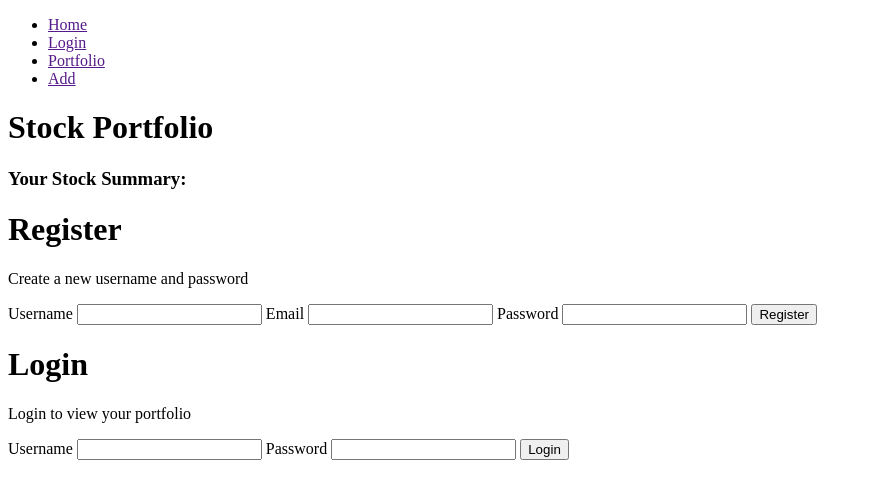
After one commit to Patricia888/pyramid-stocks, a Python web app: template pyramid_stocks/pyramid_stocks/templates/auth.jinja2 in a window 1280 px wide. The commit adds this page. Shown: the top 499 px of the page, without its empty margins (0-872 px from the left). Run offline with Jinja, Linux system fonts and the light colour scheme; the template is opened without the code that fills it, so the values that code supplies are empty.

Commit message:
changing jinja files to use templating

```diff
--- a/pyramid_stocks/pyramid_stocks/routes.py
+++ b/pyramid_stocks/pyramid_stocks/routes.py
@@ -5,4 +5,4 @@ def includeme(config):
     # config.add_route('register', '/register')
     config.add_route('stock', '/stock')
     config.add_route('portfolio', '/portfolio')
-    config.add_route('detail/{symbol}', '/portfolio/{symbol}')
+    config.add_route('detail', '/portfolio/{symbol}')
--- /dev/null
+++ b/pyramid_stocks/pyramid_stocks/static/base.css
@@ -0,0 +1,3 @@
+body {
+    background-color: gray;
+}
--- /dev/null
+++ b/pyramid_stocks/pyramid_stocks/templates/auth.jinja2
@@ -0,0 +1,33 @@
+{% extends "base.jinja2" %}
+
+{% block content %}
+<h1>Register</h1>
+<p>Create a new username and password</p>
+
+<form id="registration-form" method="POST" action="{{request.route_url('auth')}}">
+  <label for="username">Username</label>
+  <input type="text" name="username">
+
+  <label for="email">Email</label>
+  <input type="email" name="email">
+
+  <label for="password">Password</label>
+  <input type="password" name="password">
+
+  <button type="submit">Register</button>
+</form>
+
+<h1>Login</h1>
+<p>Login to view your portfolio</p>
+
+<form id="login-form" method="GET" action="{{request.route_url('auth')}}">
+  <label for="username">Username</label>
+  <input type="text" name="username">
+
+  <label for="password">Password</label>
+  <input type="password" name="password">
+
+  <button type="submit">Login</button>
+</form>
+
+{% endblock content %}
--- a/pyramid_stocks/pyramid_stocks/templates/base.jinja2
+++ b/pyramid_stocks/pyramid_stocks/templates/base.jinja2
@@ -6,25 +6,26 @@
     <meta http-equiv="X-UA-Compatible" content="ie=edge">
     <title>Stock Portfolio</title>
 
-    <link rel="stylesheet" href="styles/normalize.css">
+    <link rel="stylesheet" href="{{request.static_url('stock_portfolio:static/normalize.css')}}">
+    <link rel="stylesheet" href="{{request.static_url('stock_portfolio:static/base.css')}}">
 
 </head>
 <body>
     <nav>
         <ul>
-            <li><a href="/">Home</a></li>
-            <li><a href="/auth">Auth</a></li>
-            <li><a href="/stock">Stock</a></li>
-            <li><a href="/portfolio">Portfolio</a></li>
+            <li><a href="{{request.route_url('home')}}">Home</a></li>
+            <li><a href="{{request.route_url('auth')}}">Login</a></li>
+            <li><a href="{{request.route_url('portfolio')}}">Portfolio</a></li>
+            <li><a href="{{request.route_url('portfolio')}}">Add</a></li>
         </ul>
     </nav>
 
     <h1>Stock Portfolio</h1>
     <h3>Your Stock Summary:</h3>
 
-    {% block content %}
-        <p>No content</p>
-    {% endblock content %}
+    {% block content%}
+
+    {% endblock content%}
 
 </body>
 </html>
--- /dev/null
+++ b/pyramid_stocks/pyramid_stocks/templates/index.jinja2
@@ -0,0 +1,6 @@
+{% extends "base.jinja2" %}
+
+{% block content %}
+
+<p>Login or make an account to start tracking your stocks.</p>
+{% endblock content %}
```
Also changed, not shown: pyramid_stocks/pyramid_stocks/tests.py (deleted, +0 -65 lines), pyramid_stocks/pyramid_stocks/static/normalize.css (renamed from pyramid_stocks/pyramid_stocks/scripts/styles/normalize.css).
